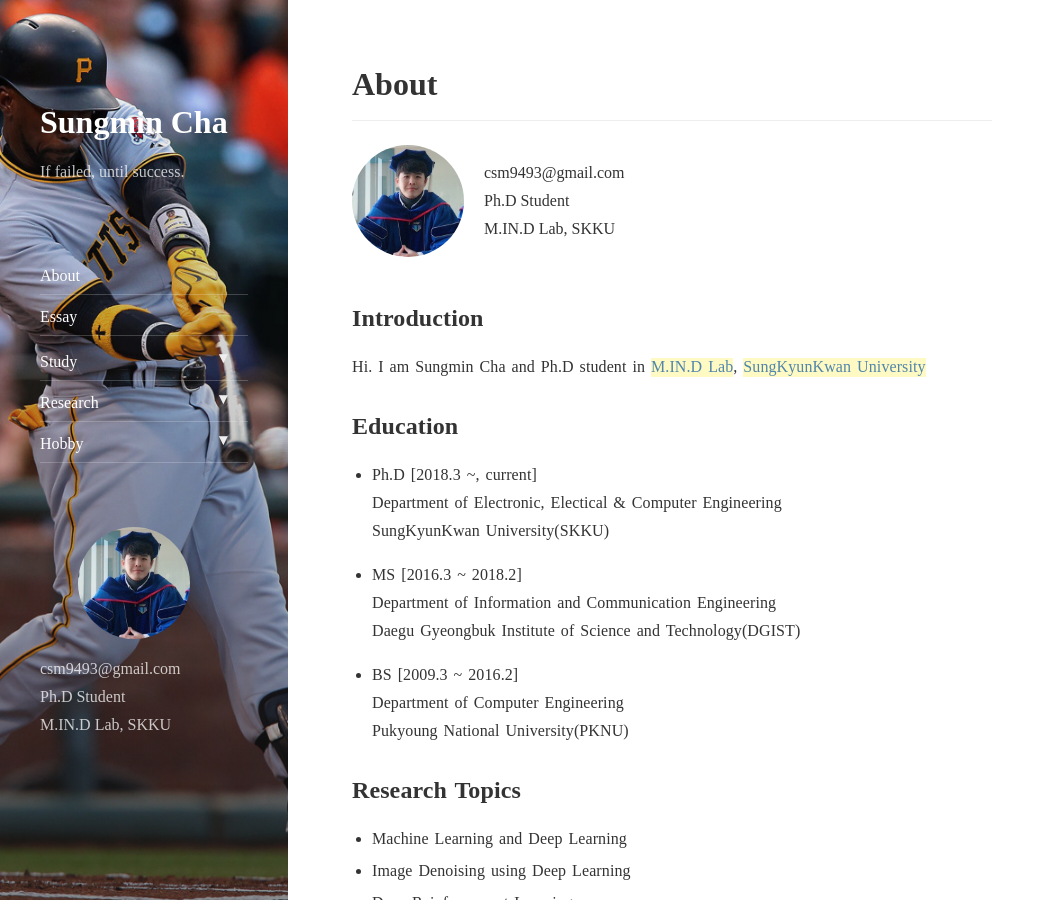
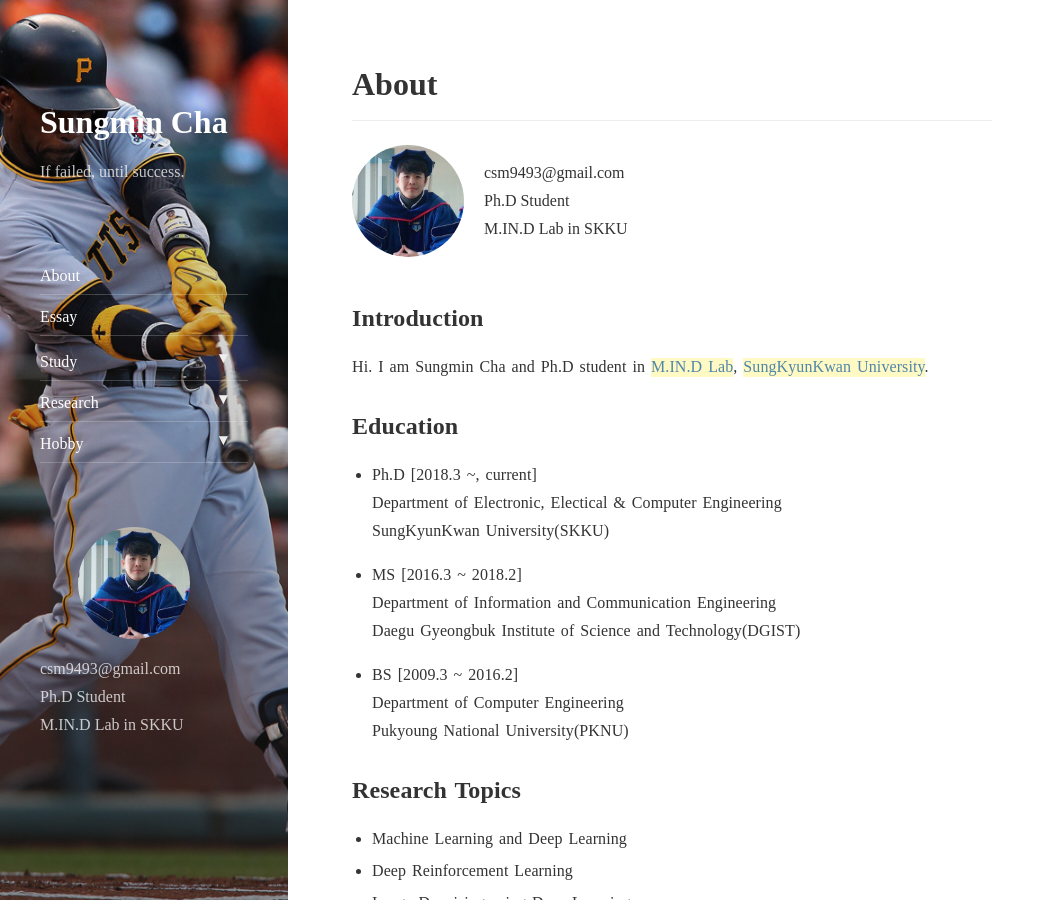
Before and after one commit to csm9493/csm9493.github.io, a Jekyll site: the page built from about.md, in a window 1280 px wide and 900 px high. Shown: the whole window, without its empty margins (0-1055 px from the left). Built offline with Jekyll 4.4.1, drawn with Linux system fonts in a browser that asks for light colours; nearby versions of some CDN libraries.

Commit message:
chagne about

```diff
--- a/_config.yml
+++ b/_config.yml
@@ -20,7 +20,7 @@ tagline:             If failed, until success.
 description:         |
   csm9493@gmail.com
   Ph.D Student
-  M.IN.D Lab, SKKU
+  M.IN.D Lab in SKKU
 
 # This should be the same author as first entry in `_data/authors.yml`
 author:
--- a/_data/authors.yml
+++ b/_data/authors.yml
@@ -10,7 +10,7 @@ Sungmin Cha:
   about:             |
     csm9493@gmail.com
     Ph.D Student
-    M.IN.D Lab, SKKU
+    M.IN.D Lab in SKKU
   # This photo will be used in the about section
   picture:
     src:             /assets/img/me.jpeg
--- a/about.md
+++ b/about.md
@@ -7,7 +7,7 @@ order: 0
 
 ## Introduction
 
-Hi. I am Sungmin Cha and Ph.D student in [M.IN.D Lab](https://mindlab-skku.github.io), [SungKyunKwan University](http://skku.edu)
+Hi. I am Sungmin Cha and Ph.D student in [M.IN.D Lab](https://mindlab-skku.github.io), [SungKyunKwan University](http://skku.edu).
 
 ## Education
 
@@ -26,8 +26,8 @@ Pukyoung National University(PKNU)
 ## Research Topics
 
 - Machine Learning and Deep Learning
+- Deep Reinforcement Learning
 - Image Denoising using Deep Learning
-- Deep Reinforcement Learning
 
 ## Papers
 
```
